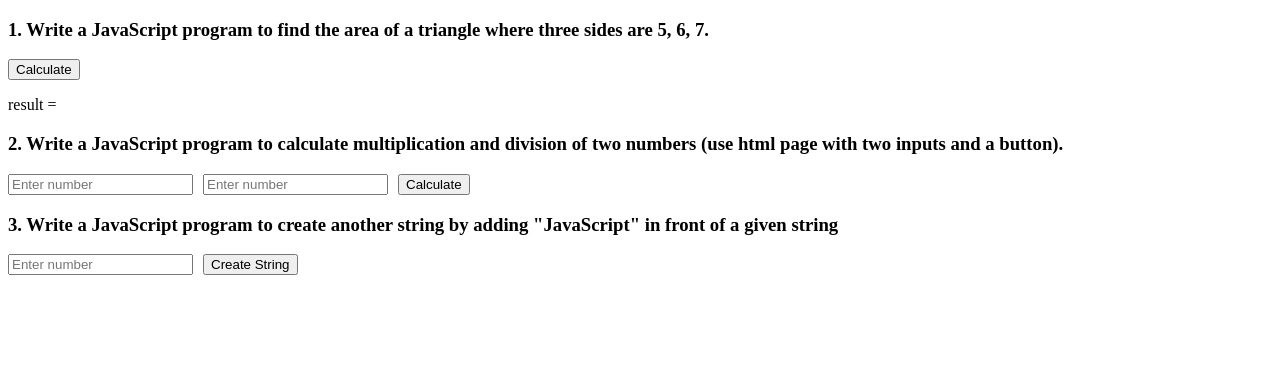
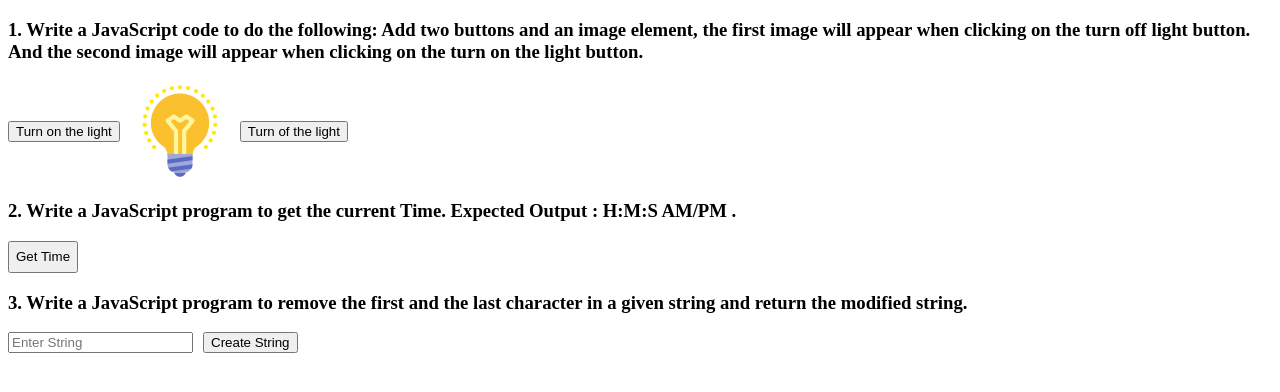
Before and after one commit to mamesalo/dot-assignment-javascript, a plain HTML site: page index.html in a window 1280 px wide. Drawn offline with Linux system fonts and the light colour scheme.

Commit message:
javascript two

```diff
--- a/app.js
+++ b/app.js
@@ -1,21 +1,21 @@
-function calculateTriangleArea() {
-  const s = (5 + 6 + 7) / 2;
-  const area = Math.sqrt(s * (s - 5) * (s - 6) * (s - 7));
-  const result = document.getElementById("triangle");
-  result.innerHTML = area;
+function turnOnLight() {
+  document.getElementById("bulb").src = "bulb-on.png";
 }
-function calculateMultiplication() {
-  const num1 = document.getElementById("num1");
-  const num2 = document.getElementById("num2");
-  const multiply = num1.value * num2.value;
-  const divide = num1.value / num2.value;
-  const multiplyResult = document.getElementById("multiplication");
-  const divideResult = document.getElementById("division");
-  multiplyResult.innerHTML = num1.value + " * " + num2.value + " = " + multiply;
-  divideResult.innerHTML = num1.value + " / " + num2.value + " = " + divide;
+function turnOffLight() {
+  document.getElementById("bulb").src = "bulb-off.png";
 }
-function createString() {
-  const string = document.getElementById("text1");
-  const newString = "JavaScript " + string.value;
-  document.getElementById("string").innerHTML = newString;
+function getTime() {
+  const currentTime = new Date().toLocaleTimeString("en-US", {
+    hour: "numeric",
+    hour12: true,
+    minute: "numeric",
+    second: "numeric",
+  });
+  document.getElementById("time").innerHTML = "Time: " + currentTime;
 }
+function modifiyString() {
+  const value = document.getElementById("text1").value;
+  const str = value.substr(1, value.length - 2);
+
+  document.getElementById("string").innerHTML = str;
+}
--- a/index.html
+++ b/index.html
@@ -7,29 +7,33 @@
   </head>
   <body>
     <h3>
-      1. Write a JavaScript program to find the area of a triangle where three
-      sides are 5, 6, 7.
+      1. Write a JavaScript code to do the following: Add two buttons and an
+      image element, the first image will appear when clicking on the turn off
+      light button. And the second image will appear when clicking on the turn
+      on the light button.
     </h3>
-    <button onclick="calculateTriangleArea()">Calculate</button>
-    <p>result = <span id="triangle"></span></p>
+    <div style="display: flex; gap: 10px; align-items: center">
+      <button onclick="turnOnLight()">Turn on the light</button>
+      <img id="bulb" src="bulb-on.png" alt="" width="100" height="100" />
+      <button onclick="turnOffLight()">Turn of the light</button>
+    </div>
     <h3>
-      2. Write a JavaScript program to calculate multiplication and division of
-      two numbers (use html page with two inputs and a button).
+      2. Write a JavaScript program to get the current Time. Expected Output :
+      H:M:S AM/PM .
     </h3>
     <div style="display: flex; gap: 10px">
-      <input id="num1" type="number" placeholder="Enter number " />
-      <input id="num2" type="number" placeholder="Enter number " />
-      <button onclick="calculateMultiplication()">Calculate</button>
+      <button onclick="getTime()">Get Time</button>
+      <p id="time"></p>
     </div>
     <p id="multiplication"></p>
     <p id="division"></p>
     <h3>
-      3. Write a JavaScript program to create another string by adding
-      "JavaScript" in front of a given string
+      3. Write a JavaScript program to remove the first and the last character
+      in a given string and return the modified string.
     </h3>
     <div style="display: flex; gap: 10px">
-      <input id="text1" type="text" placeholder="Enter number " />
-      <button onclick="createString()">Create String</button>
+      <input id="text1" type="text" placeholder="Enter String " />
+      <button onclick="modifiyString()">Create String</button>
     </div>
     <p id="string"></p>
   </body>
```
Also changed, not shown: bulb-off.png (added), bulb-on.png (added).
